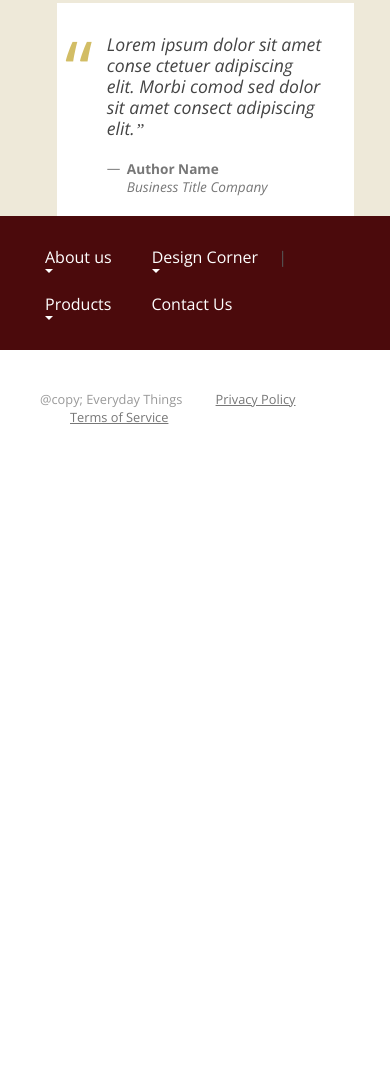
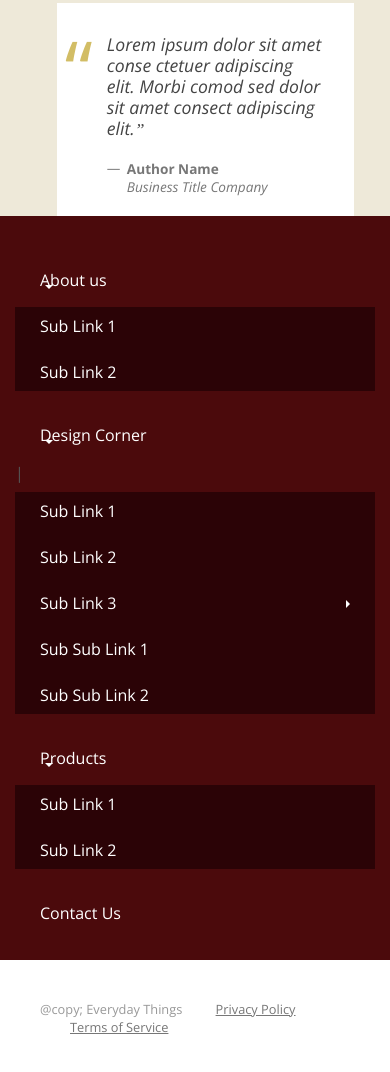
Before and after one commit to vrivasdev/responsive-web-design, a plain HTML site: page index.html in a window 390 px wide. Shown: the part 1561-2633 px from the top of the page. Before the commit the page ends 2027 px from the top, so only its background shows below. Drawn offline with nearby package versions, Linux system fonts and the light colour scheme.

Commit message:
Rearranging the Navigation

```diff
--- a/css/screen.css
+++ b/css/screen.css
@@ -525,4 +525,30 @@ nav > ul > li > a {
 		background-size : 112px 46px;
 		background-position: 20px center; /* X: 20px Y: center */
 	}
+
+	nav ul,
+	nav ul ul,
+	nav ul ul ul {
+		display : block;
+		position: static;
+	}
+
+	nav > ul { padding: 0; }
+
+	nav > ul > li {
+		float     : none;
+		margin-top: 25px;
+	}
+
+	nav ul li:hover { background: none; }
+
+	nav ul li a {
+		width: auto;
+		display: block;
+		margin: 8px 10px;
+		padding: 8px 15px;
+		border: 1px solid rbga(255, 255, 255, .25);
+	}
+
+	nav ul li a:hover { background-color: rgba(255,255,255,.2); }
 }
```
